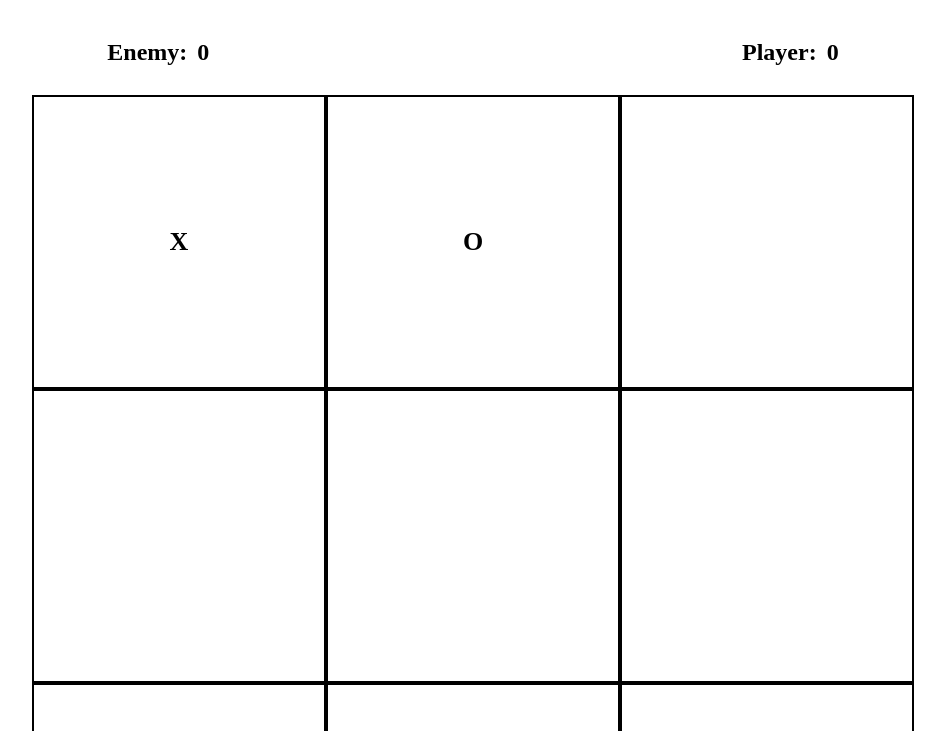
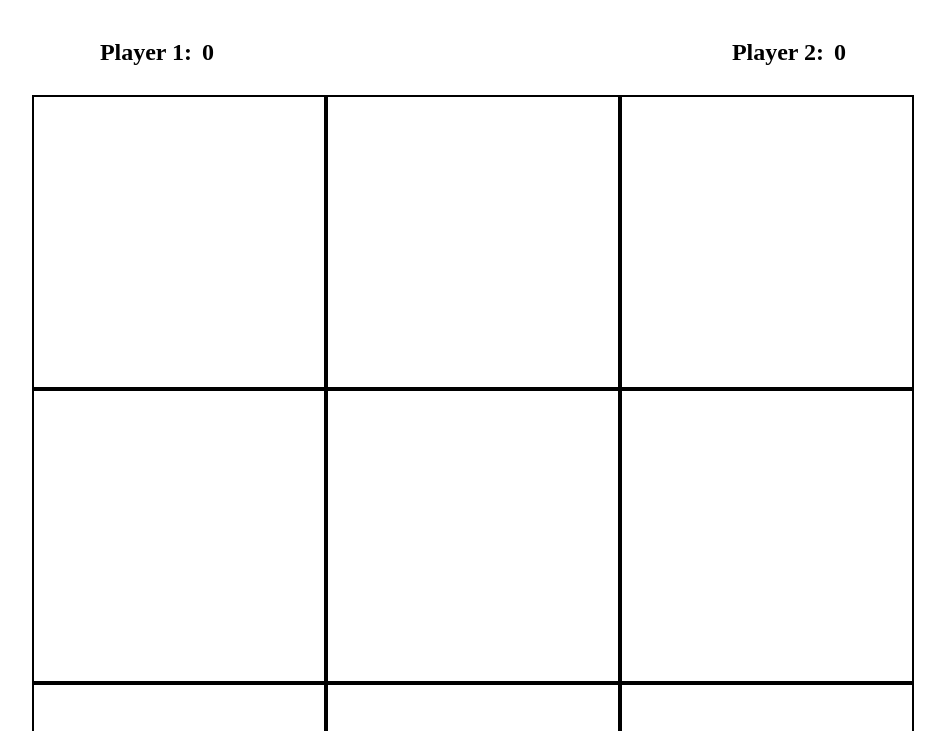
Before and after one commit to StephenMS1/odin_tic-tac-toe, a plain HTML site: page index.html in a window 1280 px wide. Shown: the part 69-800 px from the top of the page, without its empty margins (167-1112 px from the left). Drawn offline with Linux system fonts and the light colour scheme.

Commit message:
placed functions and variables inside modules and objects - encapsulation

```diff
--- a/index.html
+++ b/index.html
@@ -14,13 +14,13 @@
             <h1>Tic Tac Toe</h1>
         </div>
         <div class="bannerPlayers">
-            <div class = 'enemy'>
-                <h2>Enemy:</h2>
+            <div class = 'player'>
+                <h2>Player 1:</h2>
                 <h2>0</h2>
             </div>
 
-            <div class = 'player'>
-                <h2>Player:</h2>
+            <div class = 'enemy'>
+                <h2>Player 2:</h2>
                 <h2>0</h2>
             </div>
         </div>
--- a/script.js
+++ b/script.js
@@ -9,8 +9,30 @@ Players = (name) => {
     return {name, sayName}
 }
 
+let gameFlow = (() => {
+    let currentCounter = 'X';
+    addListenersGridSquares = () => {
+        let sqaures = Array.from(document.querySelectorAll('.gridSquare'));
+        sqaures.forEach((square) => {
+        square.addEventListener('click', function(e) { //function to populate clicked square
+            let squareNum = e.path[0].classList[1];
+            let squareIndex = [Math.floor(squareNum/3), squareNum%3];
+            Gameboard.adjustGameBoard(squareIndex, currentCounter);
+            if (currentCounter == 'X'){
+                currentCounter = 'O'
+            } else {
+                currentCounter = 'X'
+            }
+            checkForWinner(Gameboard.getGameBoard());
+        })
+    })
+    }
+
+    return {addListenersGridSquares};
+})();
+
 let Gameboard = (() => {
-    let _gameboardArray = [['X','O',''],['','',''],['','','']]
+    let _gameboardArray = [['','',''],['','',''],['','','']]
     //function to adjust board, takes index in form [y,x] and the content to input
     let _createGameBoard = function () {
         while (gridContainer.firstChild) {
@@ -27,27 +49,20 @@ let Gameboard = (() => {
                 index++;
             }
         }
-        addListenersGridSquares();
+        gameFlow.addListenersGridSquares();
     };
+
     window.addEventListener('load', _createGameBoard());
+
     let adjustGameBoard = function(index, content){
-        if (!(_gameboardArray[index[0]][index[1]]))
+        if (!(_gameboardArray[index[0]][index[1]])){
         _gameboardArray[index[0]][index[1]] = content;
         _createGameBoard();
+        }
     };
-    return {adjustGameBoard};
+
+    let getGameBoard = () => {
+        return _gameboardArray;
+    }
+    return {adjustGameBoard, getGameBoard};
 })();
-
-
-
-function addListenersGridSquares() {
-    let sqaures = Array.from(document.querySelectorAll('.gridSquare'));
-    sqaures.forEach((square) => {
-        square.addEventListener('click', function(e) { //function to populate clicked square
-            let squareNum = e.path[0].classList[1];
-            let squareIndex = [Math.floor(squareNum/3), squareNum%3];
-            console.log(squareIndex);
-            Gameboard.adjustGameBoard(squareIndex, 'yeah BOI');
-        })
-    })
-}
```
